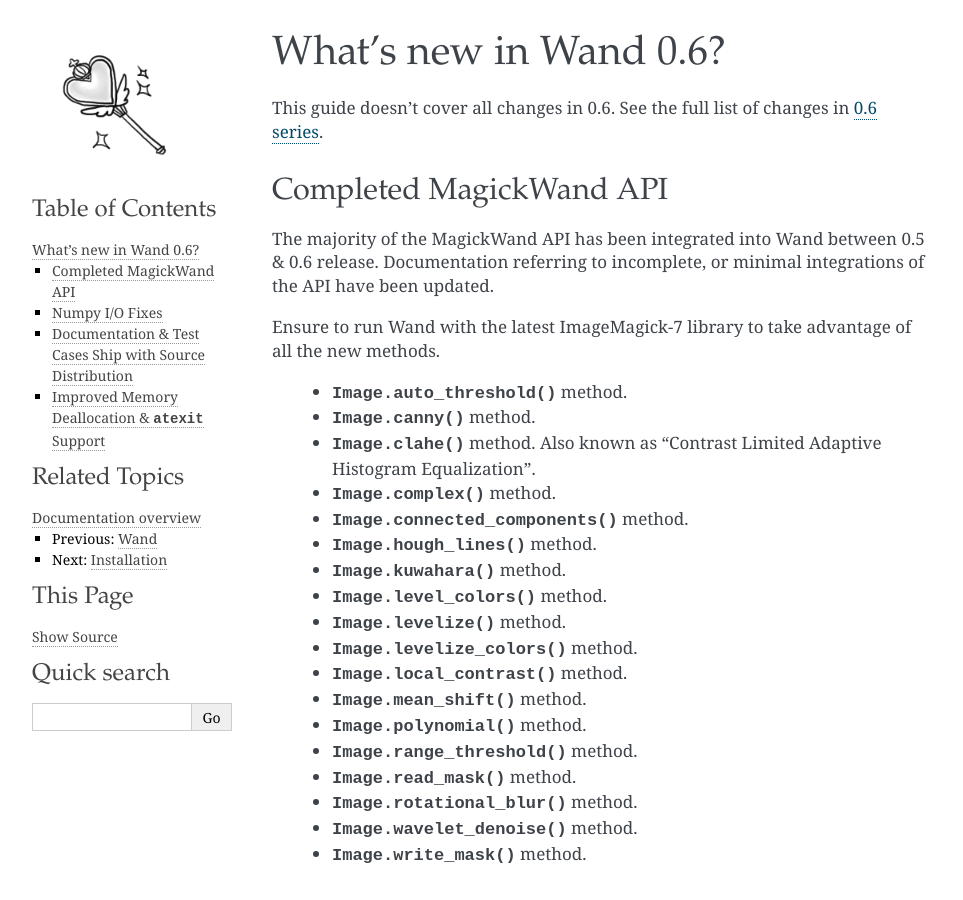
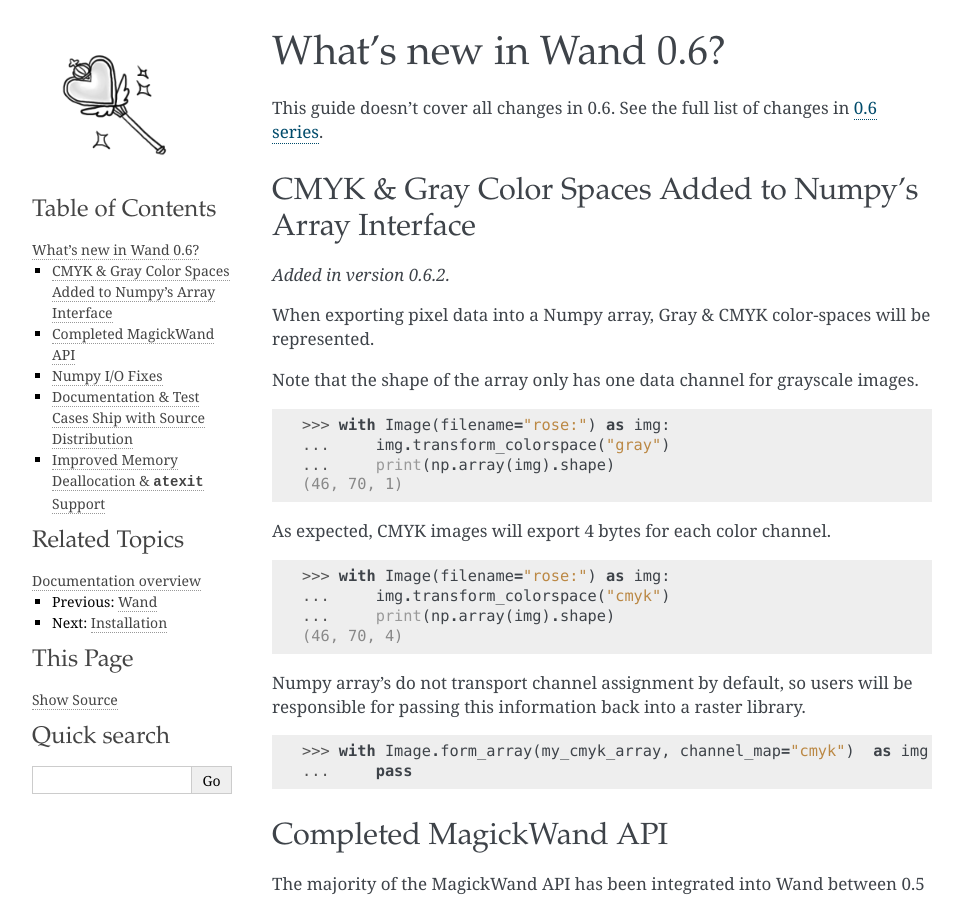
Before and after one commit to emcconville/wand, a Sphinx documentation site: the page built from docs/whatsnew/0.6.rst, in a window 1280 px wide and 900 px high. Shown: the whole window, without its empty margins (148-1111 px from the left). Built offline with Sphinx 7.4.7, drawn with Linux system fonts in a browser that asks for light colours; some web fonts are replaced; the version number could not be read and is left out.

Commit message:
Added GRAY & CMYK support in __array_interface__

```diff
--- a/docs/changes.rst
+++ b/docs/changes.rst
@@ -26,6 +26,7 @@
    - :meth:`Image.iterator_reset() <wand.image.BaseImage.iterator_reset>`
    - :meth:`Image.iterator_set() <wand.image.BaseImage.iterator_set>`
 
+ - Added ``gray`` & ``cmyk`` support for Numpy's array interface.
  - Fixed :func:`~wand.display.display` on Windows & MacOS when previewing MIFF & XC formats.
  - Fixed memory leak in :meth:`Image.transform() <wand.image.BaseImage.transform>` for ImageMagick-6.
  - Fixed animation preservation with :meth:`Image.transform() <wand.image.BaseImage.transform>` method. [:issue:`251`]
--- a/docs/whatsnew/0.6.rst
+++ b/docs/whatsnew/0.6.rst
@@ -3,6 +3,34 @@
 
 This guide doesn't cover all changes in 0.6. See the full list of changes
 in :ref:`changelog-0.6`.
+
+CMYK & Gray Color Spaces Added to Numpy's Array Interface
+'''''''''''''''''''''''''''''''''''''''''''''''''''''''''
+
+.. versionadded:: 0.6.2
+
+When exporting pixel data into a Numpy array, Gray & CMYK color-spaces will
+be represented.
+
+Note that the shape of the array only has one data channel for grayscale images.
+
+>>> with Image(filename="rose:") as img:
+...     img.transform_colorspace("gray")
+...     print(np.array(img).shape)
+(46, 70, 1)
+
+As expected, CMYK images will export 4 bytes for each color channel.
+
+>>> with Image(filename="rose:") as img:
+...     img.transform_colorspace("cmyk")
+...     print(np.array(img).shape)
+(46, 70, 4)
+
+Numpy array's do not transport channel assignment by default, so users will be
+responsible for passing this information back into a raster library.
+
+>>> with Image.form_array(my_cmyk_array, channel_map="cmyk")  as img:
+...     pass
 
 
 Completed MagickWand API
```
Also changed, not shown: 2 other files.
